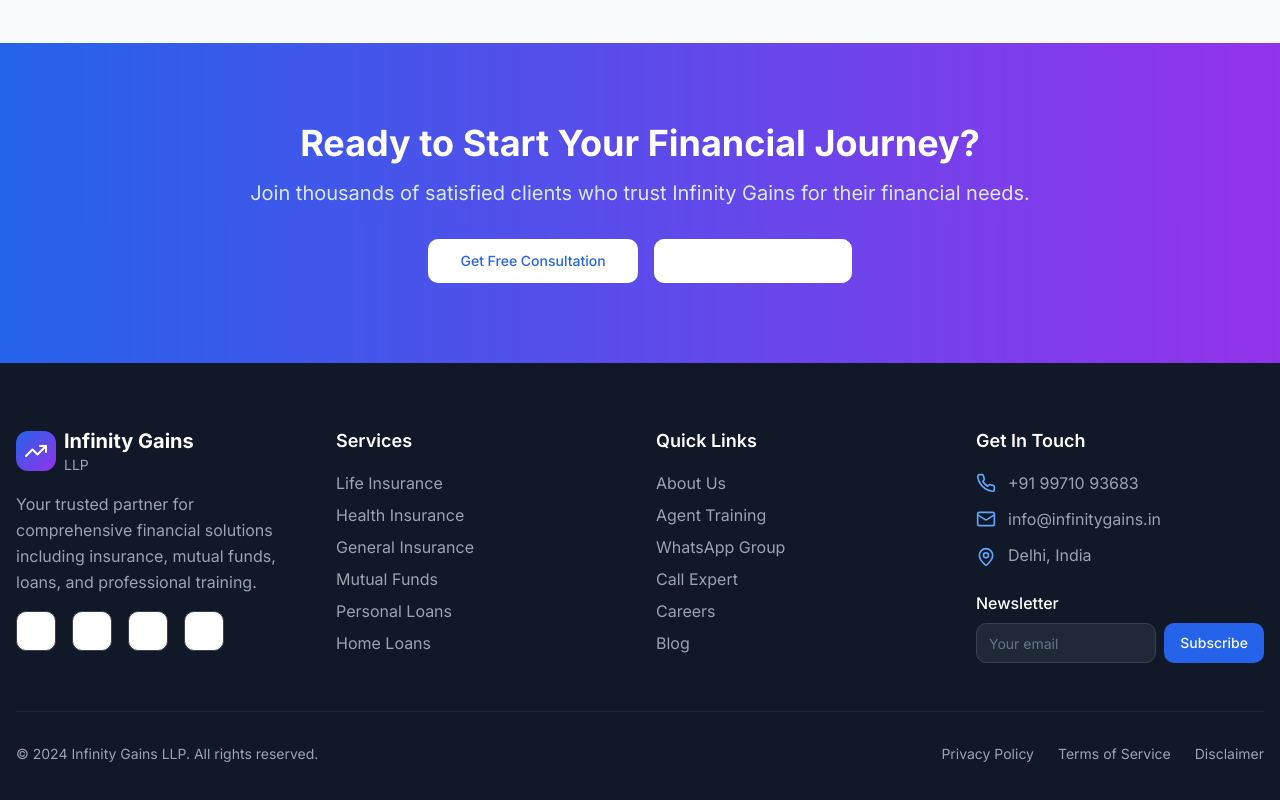
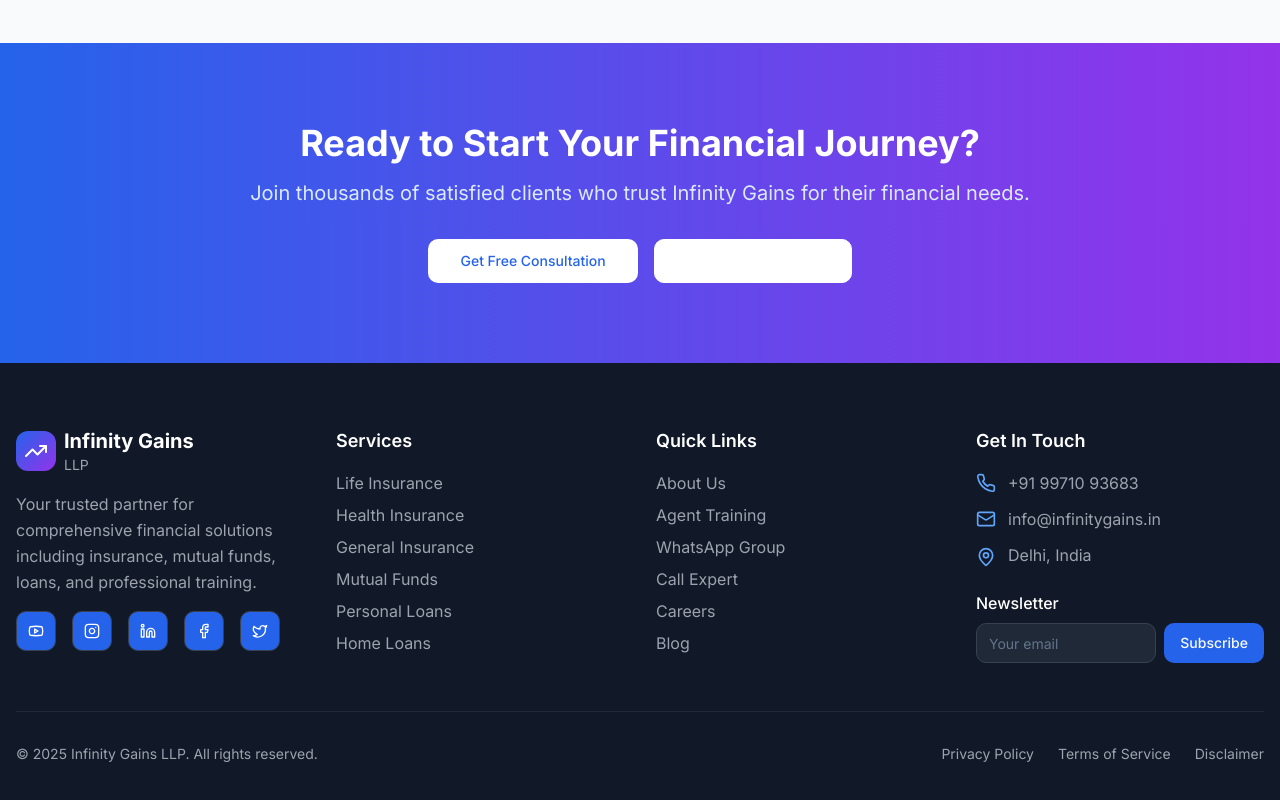
Before and after one commit to iamsommyajain/Infinity-Gains, a Next.js app: page / in a window 1280 px wide. Shown: the part 2571-3371 px from the top of the page. Built offline with nearby package versions, Linux system fonts and the light colour scheme.

Commit message:
Added socials

```diff
--- a/components/footer.tsx
+++ b/components/footer.tsx
@@ -1,7 +1,70 @@
-import Link from "next/link"
-import { Button } from "@/components/ui/button"
-import { Input } from "@/components/ui/input"
-import { TrendingUp, Phone, Mail, MapPin, Facebook, Twitter, Linkedin, Instagram } from "lucide-react"
+import Link from "next/link";
+import { Button } from "@/components/ui/button";
+import { Input } from "@/components/ui/input";
+import {
+  TrendingUp,
+  Phone,
+  Mail,
+  MapPin,
+  Facebook,
+  Twitter,
+  Linkedin,
+  Instagram,
+  Youtube,
+} from "lucide-react";
+
+// SocialLinks as a separate component
+function SocialLinks() {
+  const socialLinks = [
+    {
+      icon: Youtube,
+      name: "YouTube",
+      url: "https://www.youtube.com/@infinitygainsllp",
+    },
+    {
+      icon: Instagram,
+      name: "Instagram",
+      url: "https://www.instagram.com/infinity_gains_llp/",
+    },
+    {
+      icon: Linkedin,
+      name: "LinkedIn",
+      url: "https://www.linkedin.com/in/deepak-jain-55507413a/",
+    },
+    {
+      icon: Facebook,
+      name: "Facebook",
+      url: "https://www.facebook.com/infinitygainsllp/",
+    },
+    {
+      icon: Twitter,
+      name: "Twitter",
+      url: "https://x.com/infinity_llp",
+    },
+  ];
+
+  return (
+    <div className="flex space-x-4">
+      {socialLinks.map(({ icon: Icon, name, url }) => (
+        <a
+          key={name}
+          href={url}
+          target="_blank"
+          rel="noopener noreferrer"
+          aria-label={name}
+        >
+          <Button
+            size="icon"
+            variant="outline"
+            className="border-gray-700 bg-blue-600"
+          >
+            <Icon className="h-4 w-4 " />
+          </Button>
+        </a>
+      ))}
+    </div>
+  );
+}
 
 export default function Footer() {
   return (
@@ -23,56 +86,19 @@ export default function Footer() {
               Your trusted partner for comprehensive financial solutions including insurance, mutual funds, loans, and
               professional training.
             </p>
-            <div className="flex space-x-4">
-              <Button size="icon" variant="outline" className="border-gray-700 hover:bg-blue-600">
-                <Facebook className="h-4 w-4" />
-              </Button>
-              <Button size="icon" variant="outline" className="border-gray-700 hover:bg-blue-600">
-                <Twitter className="h-4 w-4" />
-              </Button>
-              <Button size="icon" variant="outline" className="border-gray-700 hover:bg-blue-600">
-                <Linkedin className="h-4 w-4" />
-              </Button>
-              <Button size="icon" variant="outline" className="border-gray-700 hover:bg-blue-600">
-                <Instagram className="h-4 w-4" />
-              </Button>
-            </div>
+            <SocialLinks />
           </div>
 
           {/* Services */}
           <div>
             <h3 className="font-semibold text-lg mb-4">Services</h3>
             <ul className="space-y-2">
-              <li>
-                <Link href="/services/insurance" className="text-gray-400 hover:text-white transition-colors">
-                  Life Insurance
-                </Link>
-              </li>
-              <li>
-                <Link href="/services/insurance" className="text-gray-400 hover:text-white transition-colors">
-                  Health Insurance
-                </Link>
-              </li>
-              <li>
-                <Link href="/services/insurance" className="text-gray-400 hover:text-white transition-colors">
-                  General Insurance
-                </Link>
-              </li>
-              <li>
-                <Link href="/services/mutual-funds" className="text-gray-400 hover:text-white transition-colors">
-                  Mutual Funds
-                </Link>
-              </li>
-              <li>
-                <Link href="/services/loans" className="text-gray-400 hover:text-white transition-colors">
-                  Personal Loans
-                </Link>
-              </li>
-              <li>
-                <Link href="/services/loans" className="text-gray-400 hover:text-white transition-colors">
-                  Home Loans
-                </Link>
-              </li>
+              <li><Link href="/services/insurance" className="text-gray-400 hover:text-white transition-colors">Life Insurance</Link></li>
+              <li><Link href="/services/insurance" className="text-gray-400 hover:text-white transition-colors">Health Insurance</Link></li>
+              <li><Link href="/services/insurance" className="text-gray-400 hover:text-white transition-colors">General Insurance</Link></li>
+              <li><Link href="/services/mutual-funds" className="text-gray-400 hover:text-white transition-colors">Mutual Funds</Link></li>
+              <li><Link href="/services/loans" className="text-gray-400 hover:text-white transition-colors">Personal Loans</Link></li>
+              <li><Link href="/services/loans" className="text-gray-400 hover:text-white transition-colors">Home Loans</Link></li>
             </ul>
           </div>
 
@@ -80,36 +106,12 @@ export default function Footer() {
           <div>
             <h3 className="font-semibold text-lg mb-4">Quick Links</h3>
             <ul className="space-y-2">
-              <li>
-                <Link href="/about" className="text-gray-400 hover:text-white transition-colors">
-                  About Us
-                </Link>
-              </li>
-              <li>
-                <Link href="/training" className="text-gray-400 hover:text-white transition-colors">
-                  Agent Training
-                </Link>
-              </li>
-              <li>
-                <Link href="/products" className="text-gray-400 hover:text-white transition-colors">
-                  WhatsApp Group
-                </Link>
-              </li>
-              <li>
-                <Link href="/contact" className="text-gray-400 hover:text-white transition-colors">
-                  Call Expert
-                </Link>
-              </li>
-              <li>
-                <Link href="/careers" className="text-gray-400 hover:text-white transition-colors">
-                  Careers
-                </Link>
-              </li>
-              <li>
-                <Link href="/blog" className="text-gray-400 hover:text-white transition-colors">
-                  Blog
-                </Link>
-              </li>
+              <li><Link href="/about" className="text-gray-400 hover:text-white transition-colors">About Us</Link></li>
+              <li><Link href="/training" className="text-gray-400 hover:text-white transition-colors">Agent Training</Link></li>
+              <li><Link href="/products" className="text-gray-400 hover:text-white transition-colors">WhatsApp Group</Link></li>
+              <li><Link href="/contact" className="text-gray-400 hover:text-white transition-colors">Call Expert</Link></li>
+              <li><Link href="/careers" className="text-gray-400 hover:text-white transition-colors">Careers</Link></li>
+              <li><Link href="/blog" className="text-gray-400 hover:text-white transition-colors">Blog</Link></li>
             </ul>
           </div>
 
@@ -145,7 +147,7 @@ export default function Footer() {
         </div>
 
         <div className="border-t border-gray-800 mt-12 pt-8 flex flex-col md:flex-row justify-between items-center">
-          <p className="text-gray-400 text-sm">© 2024 Infinity Gains LLP. All rights reserved.</p>
+          <p className="text-gray-400 text-sm">© 2025 Infinity Gains LLP. All rights reserved.</p>
           <div className="flex space-x-6 mt-4 md:mt-0">
             <Link href="/privacy" className="text-gray-400 hover:text-white text-sm transition-colors">
               Privacy Policy
@@ -160,5 +162,5 @@ export default function Footer() {
         </div>
       </div>
     </footer>
-  )
+  );
 }
```
